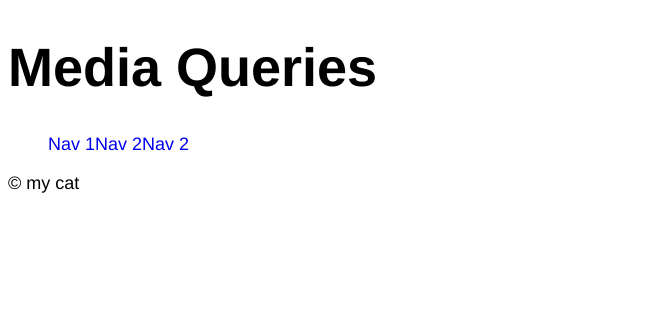
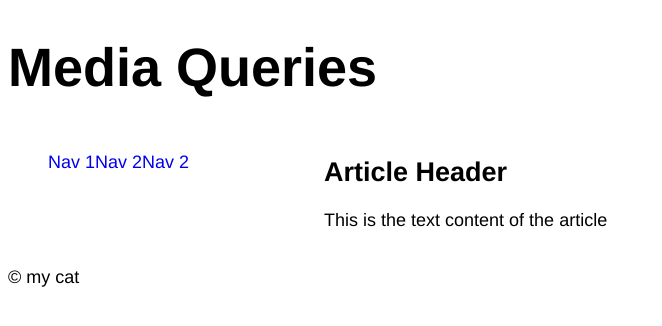
Before and after one commit to jasm0008/html2-week2a, a plain HTML site: page index.html in a window 1280 px wide. Shown: the whole page, without its empty margins (0-662 px from the left). Drawn offline with Linux system fonts and the light colour scheme.

Commit message:
added coding to html div columns

```diff
--- a/index.html
+++ b/index.html
@@ -13,6 +13,7 @@
         <h1>Media Queries</h1>
     </header>
 
+    <div class="columns">
         <nav>
             <ul>
                 <li><a href="#">Nav 1</a></li>
@@ -22,8 +23,12 @@
     </nav>
 
         <main>
-
+            <article>
+                <h2>Article Header</h2>
+                <p>This is the text content of the article</p>
+            </article>
         </main>
+    </div>
 
     <footer>
         <p>&copy; my cat</p>
--- a/styles/styles.css
+++ b/styles/styles.css
@@ -32,4 +32,9 @@ ul{
     nav ul{
         display: flex;
     }
+
+    .columns{
+        display: grid;
+        grid-template-columns: 1fr 3fr;
+    }
 }
```
Lines whose indentation alone changed are shown as unchanged.
